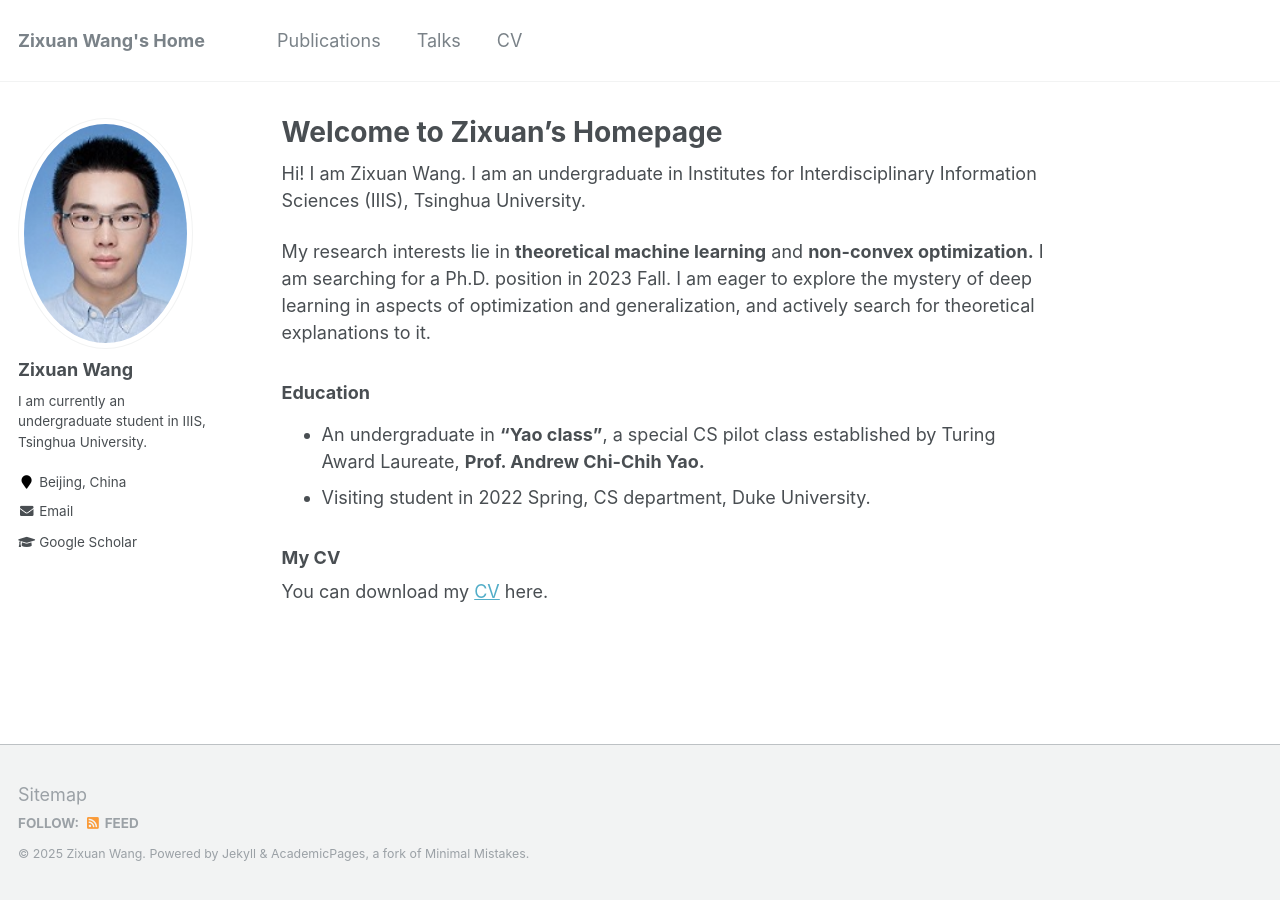
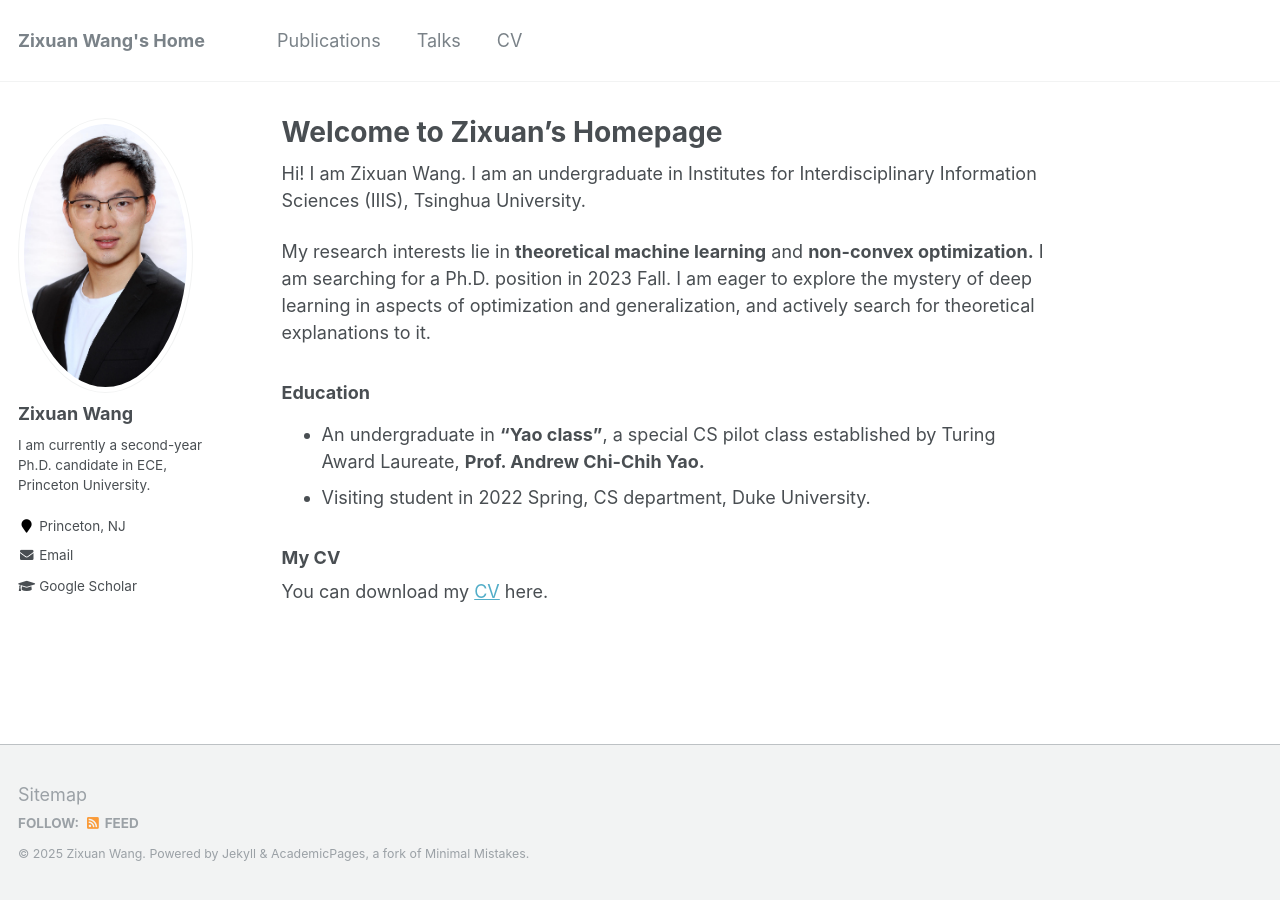
Before and after one commit to zixuan-wang-dlt/zixuan-wang-dlt.github.io, a Jekyll site: the page built from _pages/about.md, in a window 1280 px wide. Built offline with Jekyll 4.4.1, drawn with Linux system fonts in a browser that asks for light colours; comment, search, counter and statistics services are not loaded.

Commit message:
profile update

```diff
--- a/_config.yml
+++ b/_config.yml
@@ -10,7 +10,7 @@ locale                   : "en-US"
 title                    : "Zixuan Wang's Home"
 title_separator          : "-"
 name                     : &name "Zixuan Wang"
-description              : &description "I am currently an undergraduate student in IIIS, Tsinghua University. "
+description              : &description "I am currently a second-year Ph.D. candidate in ECE, Princeton University."
 url                      : https://zixuan-wang-dlt.github.io # the base hostname & protocol for your site e.g. "https://mmistakes.github.io"
 baseurl                  : "" # the subpath of your site, e.g. "/blog"
 repository               : "zixuan-wang-dlt/zixuan-wang-dlt.github.io"
@@ -82,8 +82,8 @@ analytics:
 author:
   name             : "Zixuan Wang"
   avatar           : "WZX2.jpg"
-  bio              : "I am currently an undergraduate student in IIIS, Tsinghua University. "
-  location         : "Beijing, China"
+  bio              : "I am currently a second-year Ph.D. candidate in ECE, Princeton University."
+  location         : "Princeton, NJ"
   employer         :
   pubmed           : # "https://www.ncbi.nlm.nih.gov/pubmed/?term=john+snow"
   googlescholar    : "https://scholar.google.com/citations?user=vNJDZyEAAAAJ"
```
Also changed, not shown: images/WZX2.jpg.
